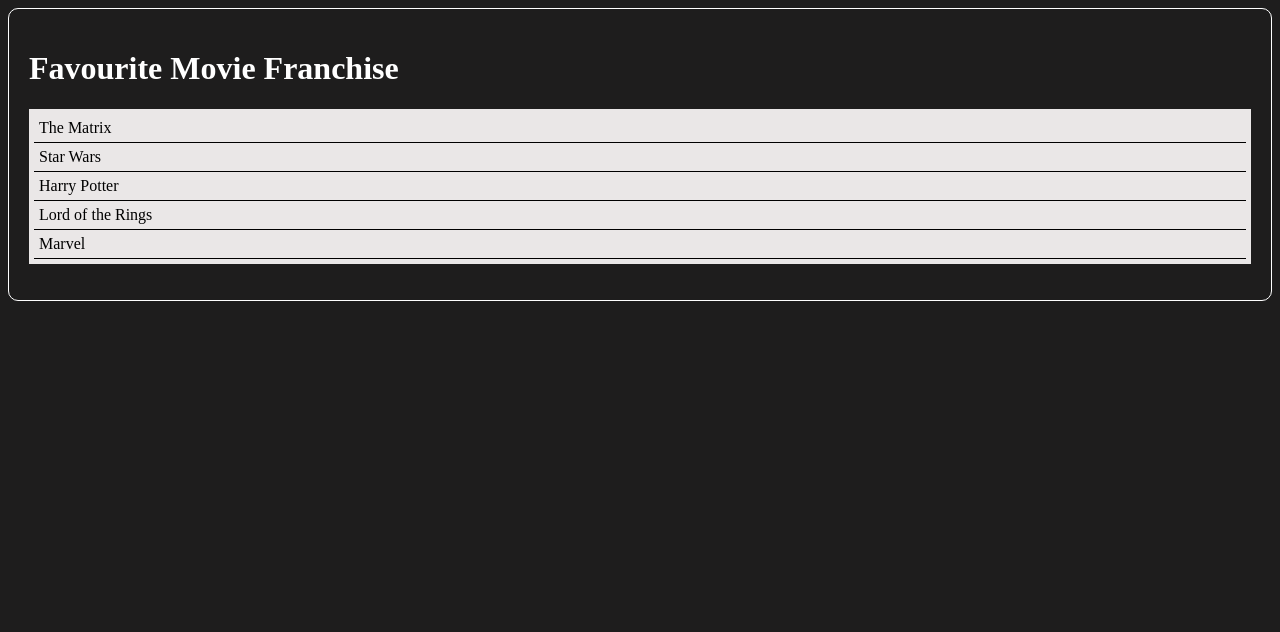
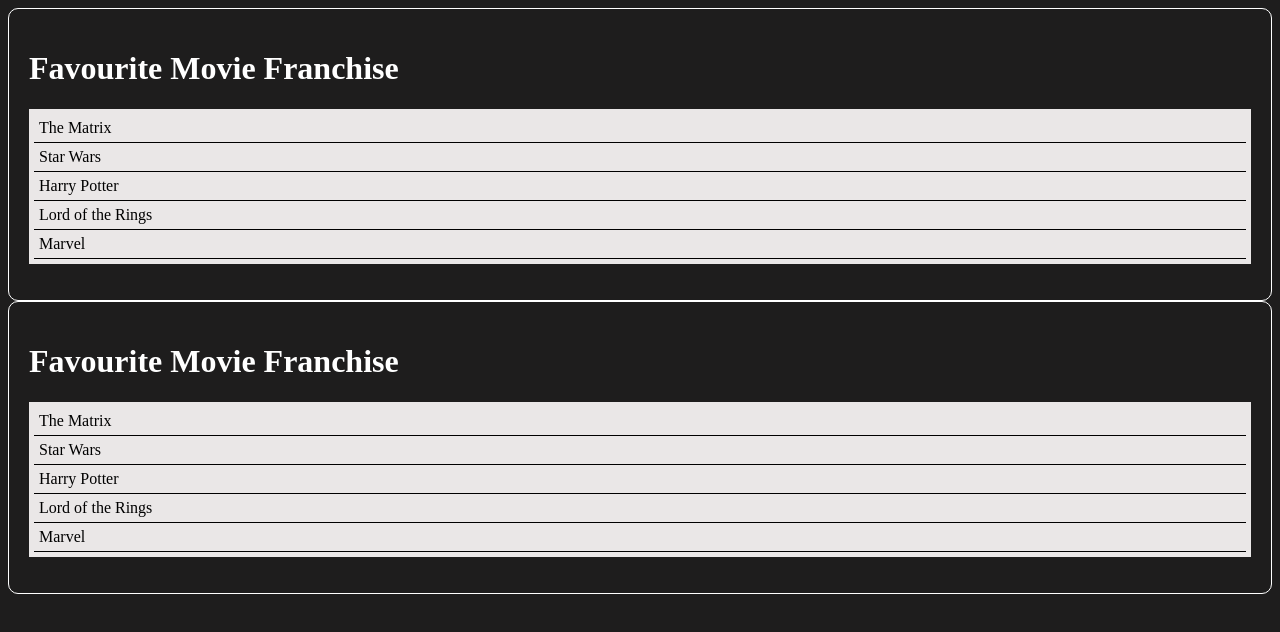
Before and after one commit to Kipkorir-Gideon/DOM, a plain HTML site: page index.html in a window 1280 px wide. Drawn offline with Linux system fonts and the light colour scheme.

Commit message:
Duplicate the div element so as to use querySelector all method.

```diff
--- a/index.html
+++ b/index.html
@@ -18,6 +18,16 @@
             <li class="list-items">Marvel</li>
         </ul>
     </div>
+    <div class="container">
+        <h1 id="main-heading">Favourite Movie Franchise</h1>
+        <ul>
+            <li class="list-items">The Matrix</li>
+            <li class="list-items">Star Wars</li>
+            <li class="list-items">Harry Potter</li>
+            <li class="list-items">Lord of the Rings</li>
+            <li class="list-items">Marvel</li>
+        </ul>
+    </div>
     <script src="app.js"></script>
 </body>
 </html>
```
